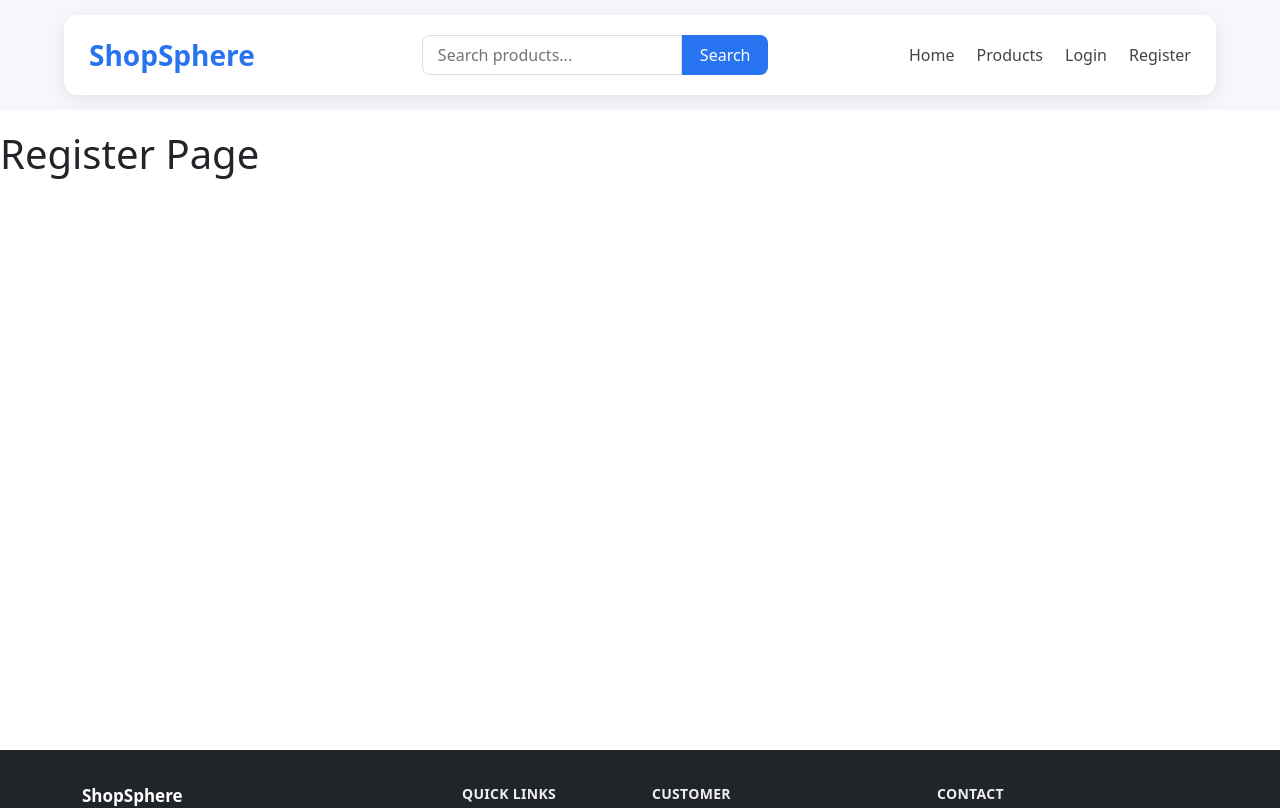
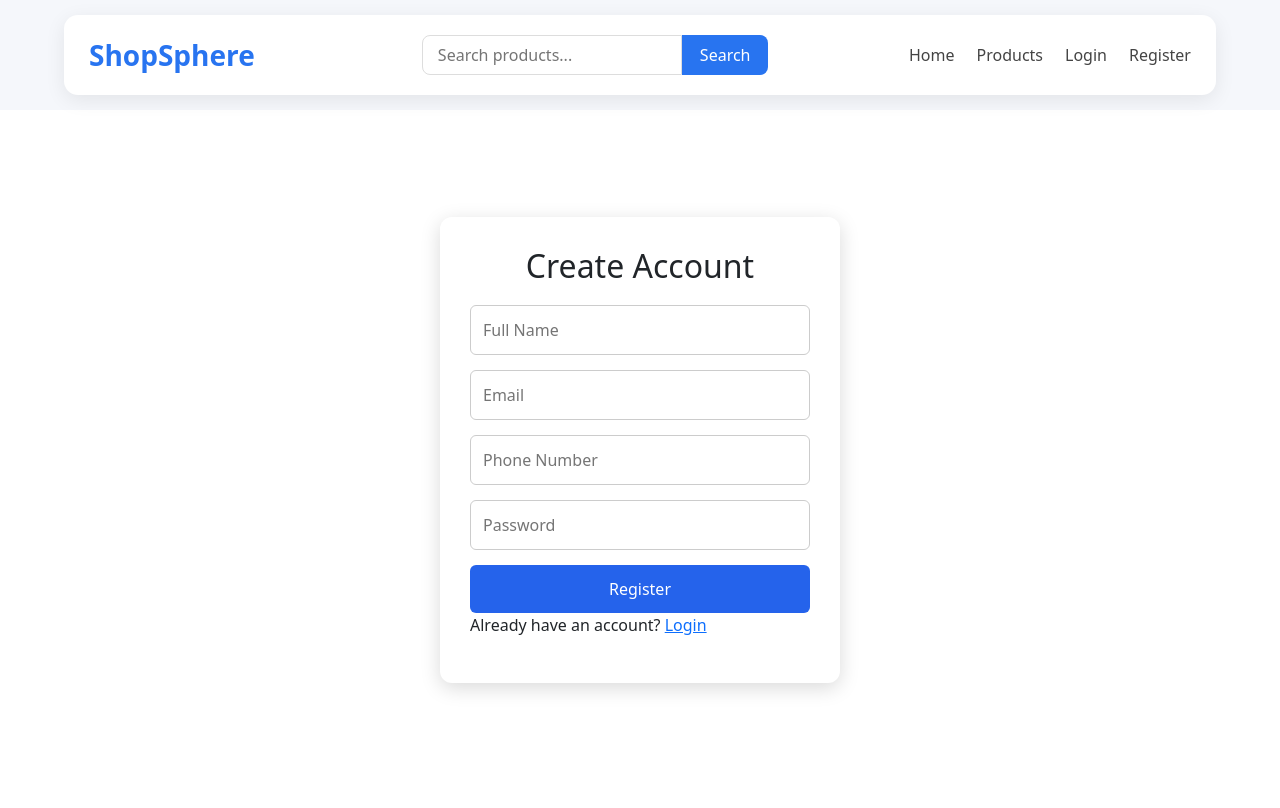
Before and after one commit to BCA-krishna/ShopSphere, a React (Vite) app in the folder shopsphere-frontend/: page /register in a window 1280 px wide. Shown: the top 808 px of the page. Built offline with nearby package versions, Linux system fonts and the light colour scheme.

Commit message:
Add registration functionality

```diff
--- /dev/null
+++ b/shopsphere-frontend/src/pages/auth/Register.css
@@ -0,0 +1,39 @@
+.register-page {
+    min-height: 80vh;
+    display: flex;
+    align-items: center;
+    justify-content: center;
+}
+
+.register-card {
+    width: 400px;
+    padding: 30px;
+    border-radius: 12px;
+    box-shadow: 0 5px 20px rgba(0,0,0,0.15);
+}
+
+.register-card h2 {
+    text-align: center;
+    margin-bottom: 20px;
+}
+
+.register-card form {
+    display: flex;
+    flex-direction: column;
+    gap: 15px;
+}
+
+.register-card input {
+    padding: 12px;
+    border: 1px solid #ccc;
+    border-radius: 6px;
+}
+
+.register-card button {
+    padding: 12px;
+    border: none;
+    border-radius: 6px;
+    background: #2563eb;
+    color: white;
+    cursor: pointer;
+}
--- a/shopsphere-frontend/src/pages/auth/Register.jsx
+++ b/shopsphere-frontend/src/pages/auth/Register.jsx
@@ -1,5 +1,104 @@
+import { useState } from "react";
+import { useNavigate, Link } from "react-router-dom";
+import { registerUser } from "../../services/userService";
+import "./Register.css";
+
 function Register() {
-    return <h1>Register Page</h1>;
+    const navigate = useNavigate();
+
+    const [formData, setFormData] = useState({
+        fullName: "",
+        email: "",
+        password: "",
+        phone: "",
+    });
+
+    const [loading, setLoading] = useState(false);
+
+    const handleChange = (e) => {
+        setFormData({
+            ...formData,
+            [e.target.name]: e.target.value,
+        });
+    };
+
+    const handleSubmit = async (e) => {
+        e.preventDefault();
+
+        try {
+            setLoading(true);
+
+            await registerUser(formData);
+
+            alert("Registration successful! Please login.");
+
+            navigate("/login");
+        } catch (error) {
+            console.error(error);
+
+            alert(
+                error.response?.data?.message ||
+                "Registration failed"
+            );
+        } finally {
+            setLoading(false);
+        }
+    };
+
+    return (
+        <div className="register-page">
+            <div className="register-card">
+                <h2>Create Account</h2>
+
+                <form onSubmit={handleSubmit}>
+                    <input
+                        type="text"
+                        name="fullName"
+                        placeholder="Full Name"
+                        value={formData.fullName}
+                        onChange={handleChange}
+                        required
+                    />
+
+                    <input
+                        type="email"
+                        name="email"
+                        placeholder="Email"
+                        value={formData.email}
+                        onChange={handleChange}
+                        required
+                    />
+
+                    <input
+                        type="tel"
+                        name="phone"
+                        placeholder="Phone Number"
+                        value={formData.phone}
+                        onChange={handleChange}
+                        required
+                    />
+
+                    <input
+                        type="password"
+                        name="password"
+                        placeholder="Password"
+                        value={formData.password}
+                        onChange={handleChange}
+                        required
+                    />
+
+                    <button type="submit" disabled={loading}>
+                        {loading ? "Registering..." : "Register"}
+                    </button>
+                </form>
+
+                <p>
+                    Already have an account?{" "}
+                    <Link to="/login">Login</Link>
+                </p>
+            </div>
+        </div>
+    );
 }
 
 export default Register;
--- a/shopsphere-frontend/src/services/userService.js
+++ b/shopsphere-frontend/src/services/userService.js
@@ -7,3 +7,7 @@ export const getAllUsers = (page = 0, size = 10) => {
 export const deleteUser = (id) => {
     return api.delete(`/users/${id}`);
 };
+
+export const registerUser = (data) => {
+    return api.post("/auth/register", data);
+};
```
